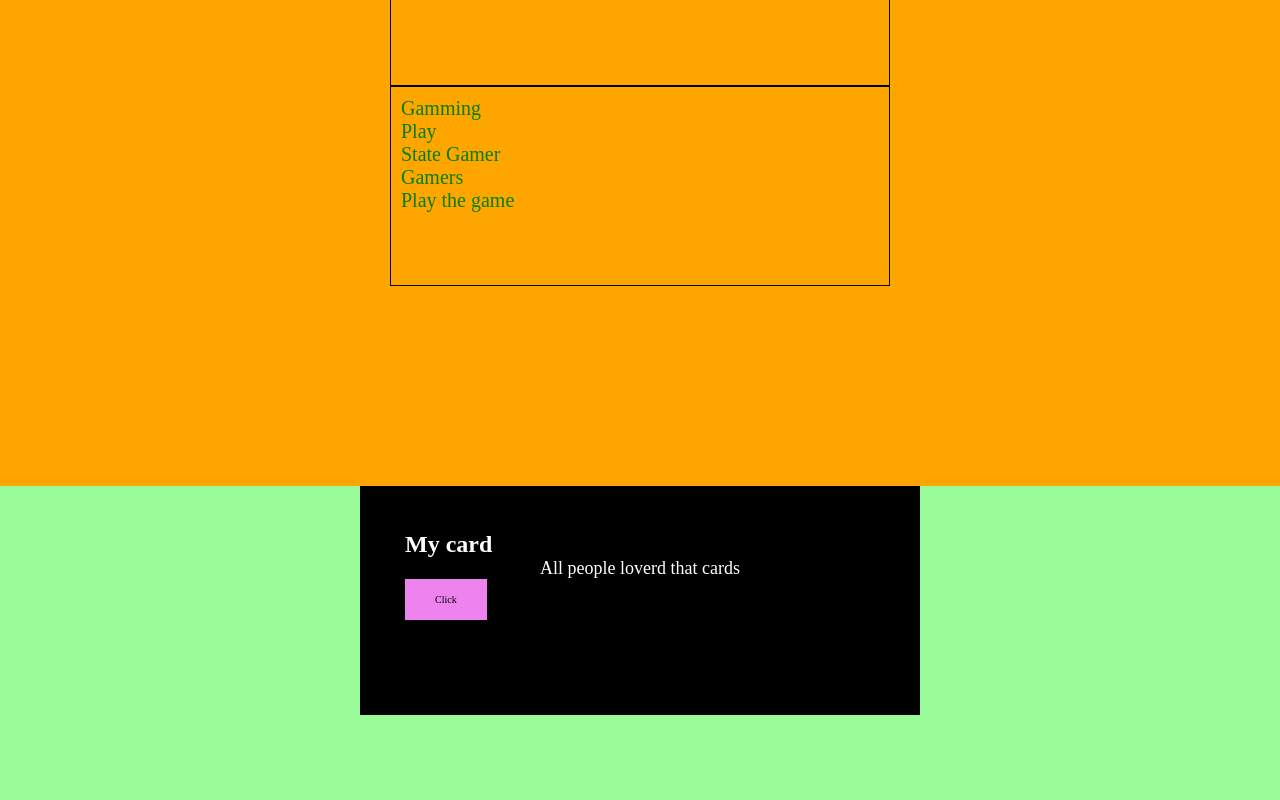
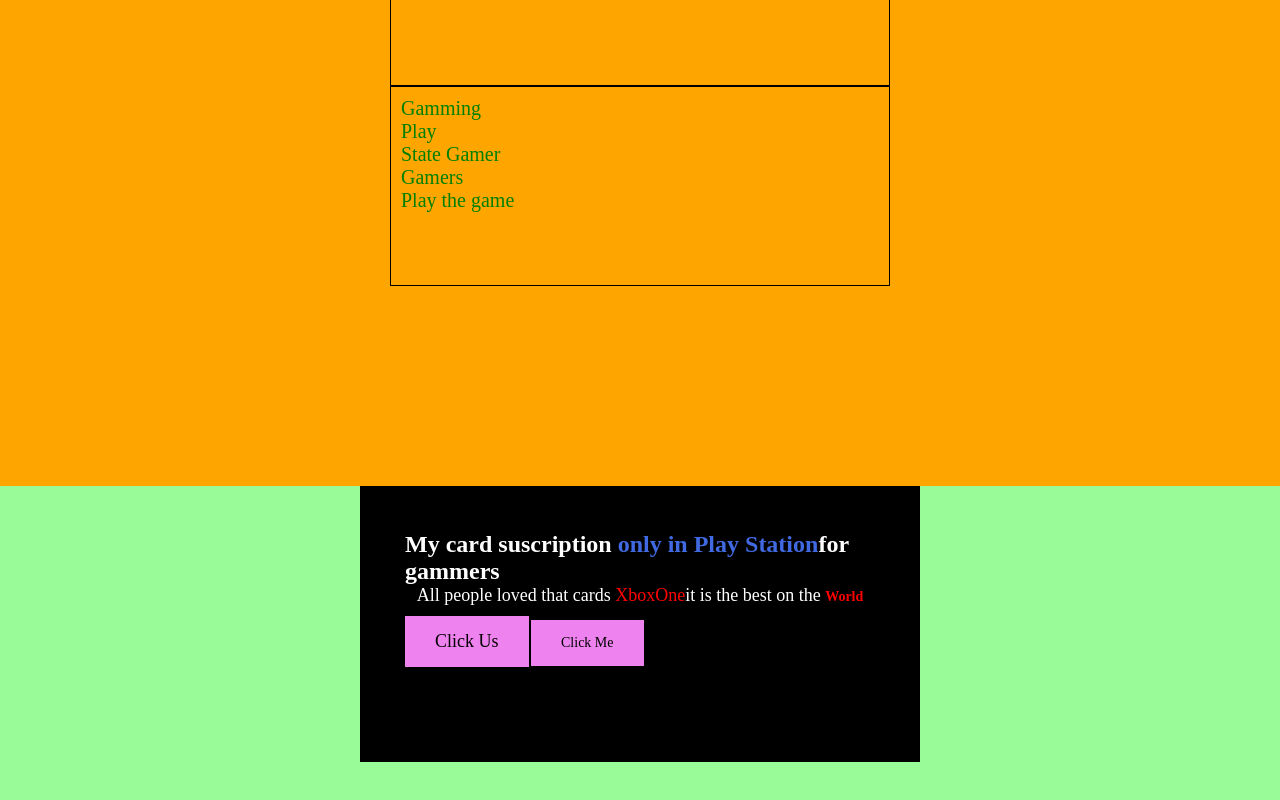
Before and after one commit to Christiano0407/CSS-Courses__ResponsiveWeb--Animation, a website: page src/html/index.html in a window 1280 px wide. Shown: the part 1874-2674 px from the top of the page. Drawn offline with Linux system fonts and the light colour scheme.

Commit message:
readme-css

```diff
--- a/src/css/style.css
+++ b/src/css/style.css
@@ -144,20 +144,26 @@
     color: white;
     width: 560px;
     margin: 0 auto;
-    padding: 45px;
+    padding: 4.5rem;
 }
 h1, p {
     margin-top: 0;
 }
 h1 {
     font-size: 24px;
+   /*  margin-bottom: 1em; */ /*24px/*
+    margin-bottom: 2em; /*48px*/
+}
+span {
+    color: royalblue;
 }
 p {
     font-size: 18px;
 }
-a {
-    color: #000;
+a, strong {
+    color: red;
 }
+
 .button {
     display: inline-block;
     background: violet;
@@ -166,8 +172,15 @@
     text-align: center;
     text-decoration: none;
     margin-bottom: 50px;
+    margin-top: 1rem;
 }
 .button:hover {
     background: orange;
 }
+.btn-big {
+    font-size: 1.8em;
+}
+.btn-small {
+    font-size: 1.4em;
+}
               /* ======VIEWPORT-vw-vh-vmin-vmax====RESPONSIVE*/
--- a/src/html/index.html
+++ b/src/html/index.html
@@ -47,9 +47,10 @@
 
     <section class="section-five">
         <div class="card">
-            <h1>My card</h1>
-            <p>All people loverd that cards</p>
-           <a href="#" class="button">Click</a>
+            <h1>My card suscription <span>only in Play Station</span>for gammers</h1>
+            <p>All people loved that cards <a href="#">XboxOne</a>it is the best on the <strong>World</strong></p>
+           <a href="#" class="button btn-big">Click Us</a>
+           <a href="#" class="button btn-small">Click Me</a>
         </div>
     </section>
 
```
Also changed, not shown: README.md.
